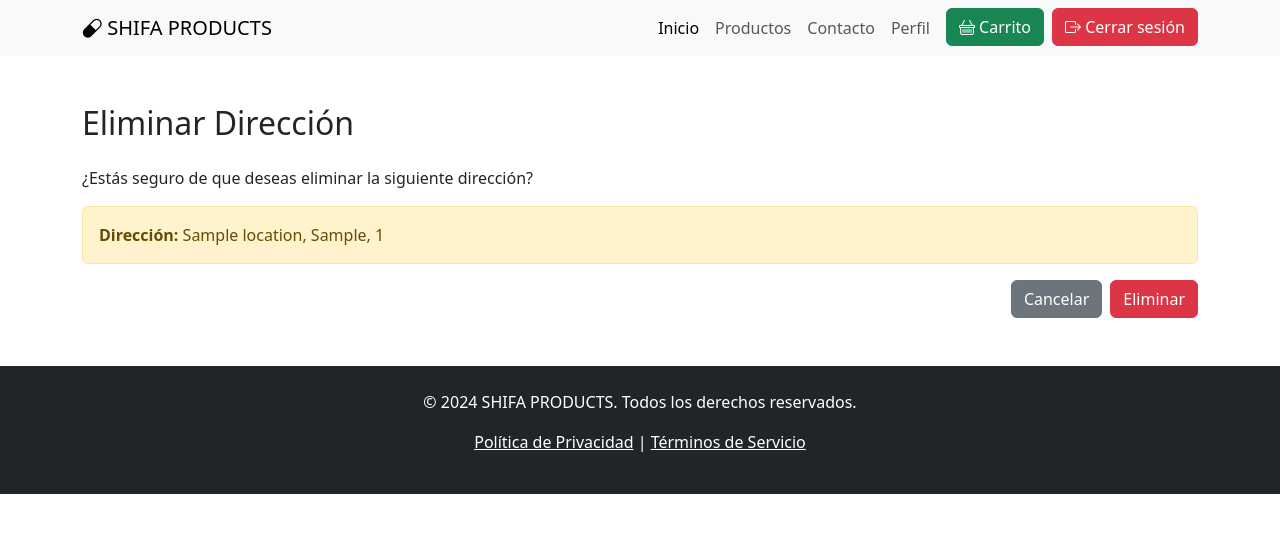
After one commit to VladimirAzanza/shifa_products, a Django app: page /users/profile/delete_address/1/ in a window 1280 px wide. The commit adds this page. Shown: the top 533 px of the page. Run offline with Django 4.2, Linux system fonts and the light colour scheme; a user stored in the database is signed in; tables that the repository leaves empty hold one stand-in row (values such as "Sample post").

Commit message:
Add address user delete view and update only author mixin

```diff
--- /dev/null
+++ b/shifa_products/templates/users/addressuser_confirm_delete.html
@@ -0,0 +1,20 @@
+{% extends 'base.html' %}
+
+{% block title %}Eliminar Dirección{% endblock %}
+
+{% block content %}
+<div class="container my-5">
+    <h2 class="mb-4">Eliminar Dirección</h2>
+    <p>¿Estás seguro de que deseas eliminar la siguiente dirección?</p>
+    <div class="alert alert-warning">
+        <strong>Dirección:</strong> {{ object }}<br>
+    </div>
+    <form method="post">
+        {% csrf_token %}
+        <div class="d-flex justify-content-end mt-3">
+            <a href="{% url 'users:profile' object.user.username  %}" class="btn btn-secondary me-2">Cancelar</a>
+            <button type="submit" class="btn btn-danger">Eliminar</button>
+        </div>
+    </form>
+</div>
+{% endblock %}
--- a/shifa_products/templates/users/customuser_detail.html
+++ b/shifa_products/templates/users/customuser_detail.html
@@ -19,8 +19,11 @@
       <p><strong>Direcciones asociadas para la entrega:</strong>
         {% if address_user %}
           {% for address in address_user %}
-            <div class="address-item">
+            <div class="address-item d-flex justify-content-between align-items-center">
               <p>{{ address.location }}, {{ address.street }}, {{ address.postal_code }}</p>
+              <div class="text-end">
+                <a href="{% url 'users:address_delete' address.id %}" class="btn btn-sm btn-warning">Eliminar dirección</a>
+              </div>
             </div>
           {% endfor %}
         {% else %}
--- a/shifa_products/users/mixin.py
+++ b/shifa_products/users/mixin.py
@@ -3,6 +3,8 @@ from django.contrib.auth.mixins import LoginRequiredMixin, UserPassesTestMixin
 from django.http import HttpResponseRedirect
 from django.shortcuts import get_object_or_404
 from django.urls import reverse_lazy
+
+from .models import CustomUser
 
 User = get_user_model()
 
@@ -19,7 +21,14 @@ class GetUserMixin():
 class OnlyAuthorMixin(LoginRequiredMixin, UserPassesTestMixin):
     def test_func(self):
         object = self.get_object()
-        return self.request.user == object or self.request.user.is_staff
+        if isinstance(object, CustomUser):
+            return (
+                self.request.user == object or self.request.user.is_staff
+            )
+        else:
+            return (
+                self.request.user == object.user or self.request.user.is_staff
+            )
 
     def handle_no_permission(self):
         return HttpResponseRedirect(reverse_lazy('pages:index'))
--- a/shifa_products/users/models.py
+++ b/shifa_products/users/models.py
@@ -20,6 +20,5 @@ class AddressUser(models.Model):
 
     def __str__(self):
         return (
-            f'{self.user.username} -'
             f'{self.location}, {self.street}, {self.postal_code}'
         )
--- a/shifa_products/users/urls.py
+++ b/shifa_products/users/urls.py
@@ -20,4 +20,10 @@ urlpatterns = [
         views.AddressUserCreateView.as_view(),
         name='address_create'
     ),
+    path(
+        'profile/delete_address/<int:address_id>/',
+        views.AddressUserDeleteView.as_view(),
+        name='address_delete'
+    ),
+
 ]
--- a/shifa_products/users/views.py
+++ b/shifa_products/users/views.py
@@ -45,5 +45,12 @@ class AddressUserCreateView(LoginRequiredMixin, CreateView):
         )
 
 
-class AddressUserDeleteView(DeleteView):
-    pass
+class AddressUserDeleteView(OnlyAuthorMixin, DeleteView):
+    model = AddressUser
+    pk_url_kwarg = 'address_id'
+
+    def get_success_url(self):
+        return reverse_lazy(
+            'users:profile',
+            kwargs={'username': self.request.user.username}
+        )
```
